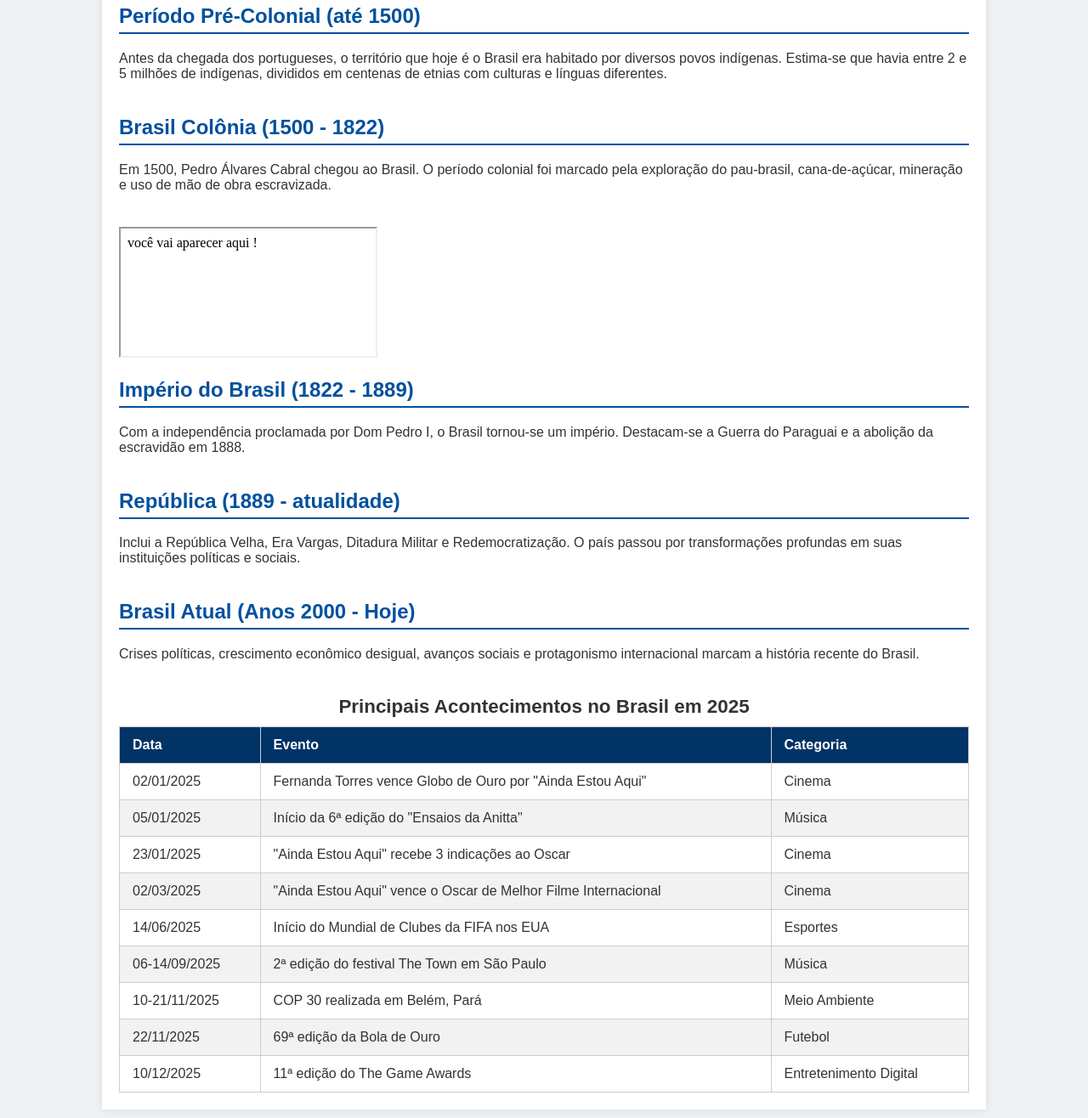
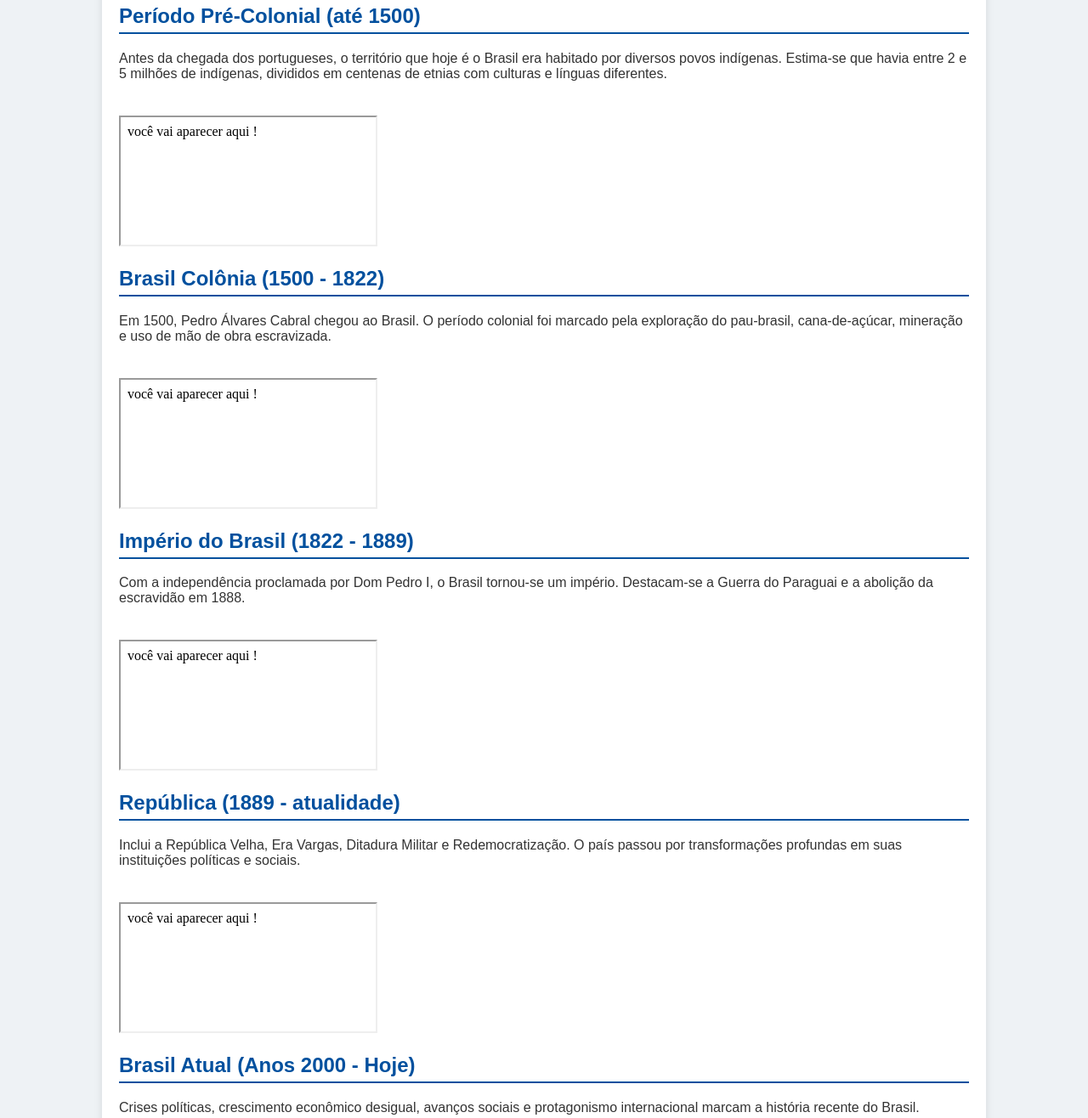
Before and after one commit to victorxx/oportal, a plain HTML site: page index.html in a window 1280 px wide. Shown: the part 660-1976 px from the top of the page at 85% size. Drawn offline with Linux system fonts and the light colour scheme.

Commit message:
index.html

```diff
--- a/index.html
+++ b/index.html
@@ -155,7 +155,7 @@
         <h2>Período Pré-Colonial (até 1500)</h2>
         <p>Antes da chegada dos portugueses, o território que hoje é o Brasil era habitado por diversos povos indígenas. Estima-se que havia entre 2 e 5 milhões de indígenas, divididos em centenas de etnias com culturas e línguas diferentes.</p>
     </section>
-
+<iframe src="propaganda.html"></iframe>
     <section id="colonial">
         <h2>Brasil Colônia (1500 - 1822)</h2>
         <p>Em 1500, Pedro Álvares Cabral chegou ao Brasil. O período colonial foi marcado pela exploração do pau-brasil, cana-de-açúcar, mineração e uso de mão de obra escravizada.</p>
@@ -165,12 +165,12 @@
         <h2>Império do Brasil (1822 - 1889)</h2>
         <p>Com a independência proclamada por Dom Pedro I, o Brasil tornou-se um império. Destacam-se a Guerra do Paraguai e a abolição da escravidão em 1888.</p>
     </section>
-
+<iframe src="propaganda.html"></iframe>
     <section id="republica">
         <h2>República (1889 - atualidade)</h2>
         <p>Inclui a República Velha, Era Vargas, Ditadura Militar e Redemocratização. O país passou por transformações profundas em suas instituições políticas e sociais.</p>
     </section>
-
+<iframe src="propaganda.html"></iframe>
     <section id="atual">
         <h2>Brasil Atual (Anos 2000 - Hoje)</h2>
         <p>Crises políticas, crescimento econômico desigual, avanços sociais e protagonismo internacional marcam a história recente do Brasil.</p>
```
